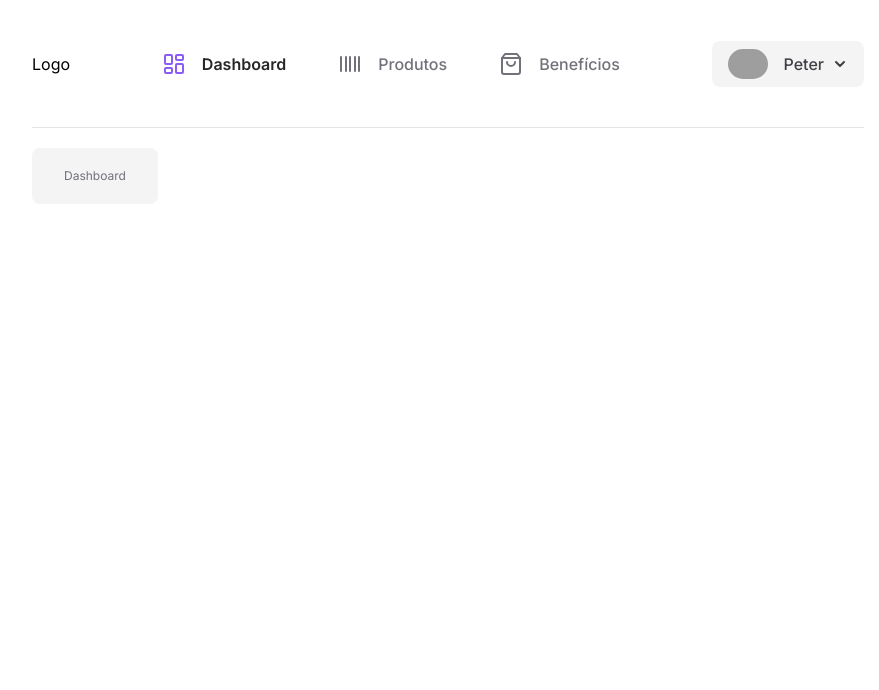
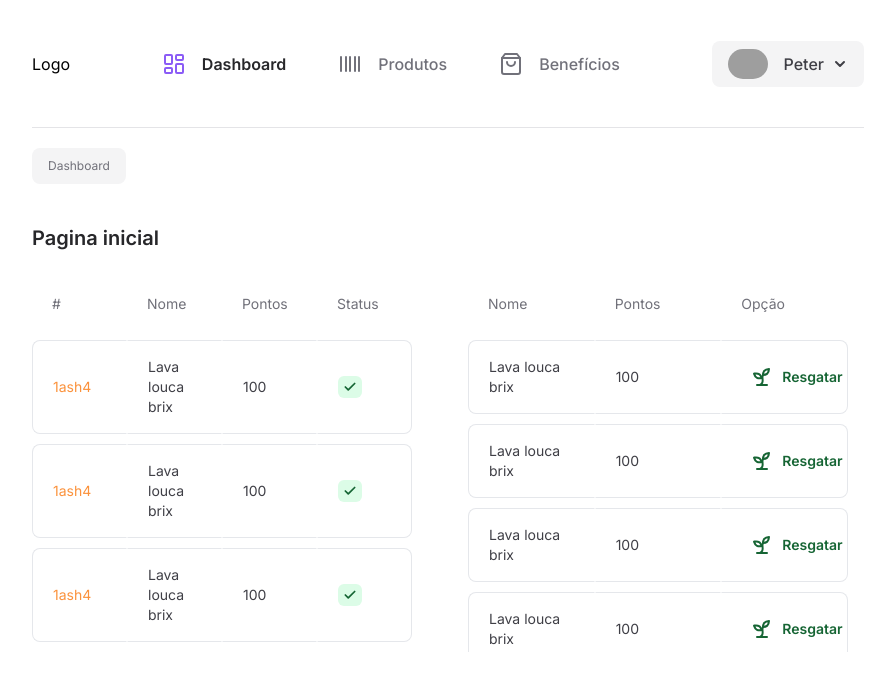
Before and after one commit to samsepi0ldev/education-troca-eco, a Next.js app: page /dashboard in a window 1280 px wide. Shown: the top 690 px of the page, without its empty margins (192-1071 px from the left). Built offline with nearby package versions, Linux system fonts and the light colour scheme; grey boxes are pictures that could not be loaded.

Commit message:
feat: add tables in main page

```diff
--- a/src/app/dashboard/page.tsx
+++ b/src/app/dashboard/page.tsx
@@ -1,10 +1,69 @@
+import { Heading } from '@/components/heading'
 import { Navigation } from '@/components/navigation'
+import { Check, Sprout } from 'lucide-react'
 
 export default function Dashboard () {
   return (
     <div className='pt-5'>
-      <div className='w-fit rounded-lg bg-zinc-100 px-4 py-2.5 flex items-center justify-center gap-2 text-zinc-500'>
-        <Navigation />
+      <Navigation />
+      <div className='mt-10'>
+        <Heading>
+          Pagina inicial
+        </Heading>
+
+        <div className='grid grid-cols-2 gap-x-10 h-96 overflow-hidden'>
+          <div className='w-full h-full overflow-y-auto pr-4 pb-10 scrollbar-thin scrollbar-track-zinc-100 scrollbar-thumb-zinc-300 scrollbar-thumb-rounded-full'>
+            <table className='w-full border-separate border-spacing-y-2.5 table-fixed'>
+              <thead>
+                <tr className='font-regular text-sm text-zinc-500 [&>td]:px-5 [&>td]:py-4'>
+                  <td>#</td>
+                  <td>Nome</td>
+                  <td>Pontos</td>
+                  <td>Status</td>
+                </tr>
+              </thead>
+              <tbody className='text-sm'>
+                {Array.from(({ length: 10 })).map((_,i) => (
+                  <tr className='text-zinc-700 [&>td]:px-5 [&>td]:py-4 [&>td]:border' key={i}>
+                    <td className='border-r-transparent rounded-l-lg text-orange-400'>1ash4</td>
+                    <td className='border-x-transparent'>Lava louca brix</td>
+                    <td className='border-x-transparent'>100</td>
+                    <td className='border-l-transparent rounded-r-lg'>
+                      <span className='w-6 text-xs px-2.5 py-1 flex items-center justify-center bg-green-100 rounded-md text-green-800'>
+                        <Check className='flex-shrink-0' strokeWidth={3} size={14} />
+                      </span>
+                    </td>
+                  </tr>
+                ))}
+              </tbody>
+            </table>
+          </div>
+          <div className='w-full h-full overflow-y-auto pr-4 pb-10 scrollbar-thin scrollbar-track-zinc-100 scrollbar-thumb-zinc-300 scrollbar-thumb-rounded-full'>
+            <table className='w-full border-separate border-spacing-y-2.5 table-fixed'>
+              <thead>
+                <tr className='font-regular text-sm text-zinc-500 [&>td]:px-5 [&>td]:py-4'>
+                  <td>Nome</td>
+                  <td>Pontos</td>
+                  <td>Opção</td>
+                </tr>
+              </thead>
+              <tbody className='text-sm'>
+                {Array.from(({ length: 10 })).map((_,i) => (
+                  <tr className='text-zinc-700 [&>td]:px-5 [&>td]:py-4 [&>td]:border' key={i}>
+                    <td className='border-r-transparent rounded-l-lg'>Lava louca brix</td>
+                    <td className='border-x-transparent'>100</td>
+                    <td className='border-l-transparent rounded-r-lg'>
+                      <button className='text-md font-semibold text-green-800 px-2 py-1 rounded-lg flex items-center gap-x-2'>
+                        <Sprout />
+                        Resgatar
+                      </button>
+                    </td>
+                  </tr>
+                ))}
+              </tbody>
+            </table>
+          </div>
+        </div>
       </div>
     </div>
   )
```
